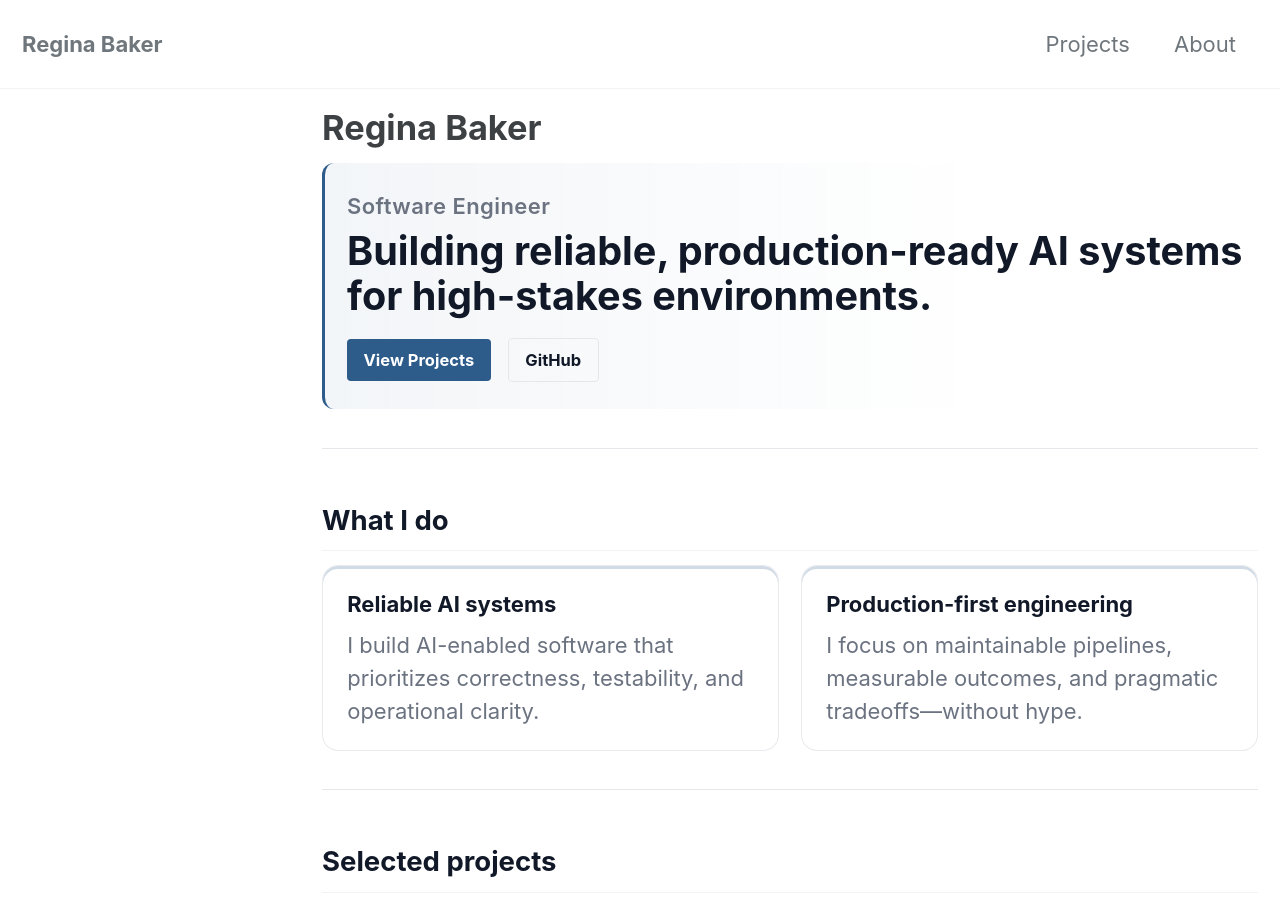
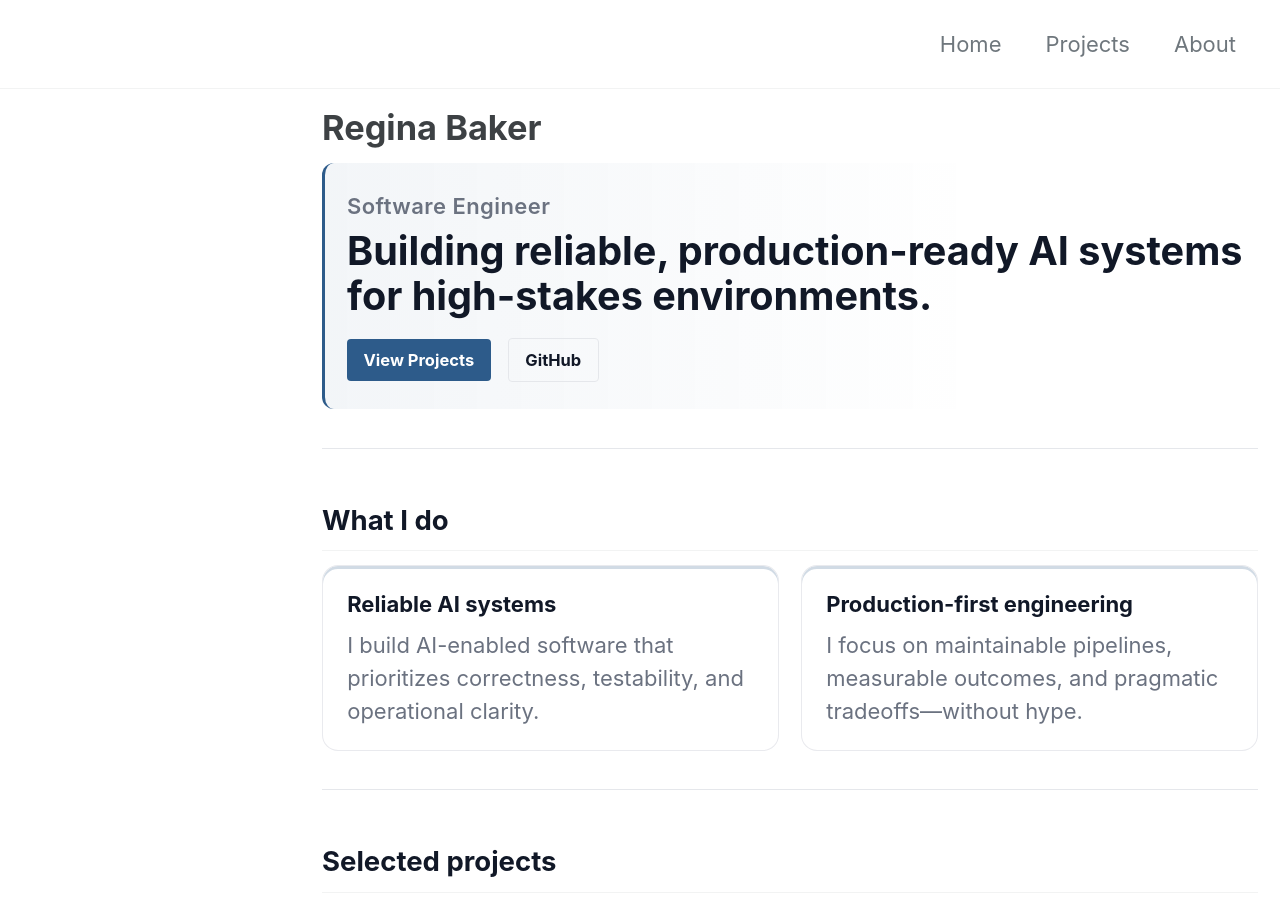
Before and after one commit to ReginaOfTech/ReginaOfTech.github.io, a Jekyll site: the page built from index.md, in a window 1280 px wide and 900 px high. Built offline with Jekyll 4.4.1, drawn with Linux system fonts in a browser that asks for light colours; cached includes are drawn as plain includes; some of the changed text lies outside the part shown.

Commit message:
Home button added

```diff
--- a/_config.yml
+++ b/_config.yml
@@ -27,7 +27,7 @@ baseurl                  : "" # the subpath of your site, e.g. "/blog"
 repository               : # GitHub username/repo-name e.g. "mmistakes/minimal-mistakes"
 teaser                   : # path of fallback teaser image, e.g. "/assets/images/500x300.png"
 logo                     : # path of logo image to display in the masthead, e.g. "/assets/images/88x88.png"
-masthead_title           : # overrides the website title displayed in the masthead, use " " for no title
+masthead_title           : " " # overrides the website title displayed in the masthead, use " " for no title
 breadcrumbs              : false # true, false (default)
 words_per_minute         : 200
 enable_copy_code_button  : # true, false (default)
@@ -144,7 +144,6 @@ footer:
     - label: "GitHub"
       icon: "fab fa-fw fa-github"
       url: https://github.com/reginaoftech
-  since: "2013"
 
 
 # Reading Files
@@ -221,7 +220,7 @@ timezone: # https://en.wikipedia.org/wiki/List_of_tz_database_time_zones
 plugins:
   - jekyll-sitemap
   - jekyll-gist
-  - jekyll-feed
+  #- jekyll-feed
   - jekyll-include-cache
 
 # mimic GitHub Pages with --safe
@@ -229,7 +228,7 @@ whitelist:
   - jekyll-paginate
   - jekyll-sitemap
   - jekyll-gist
-  - jekyll-feed
+  #- jekyll-feed
   - jekyll-include-cache
 
 
@@ -304,3 +303,6 @@ collections:
   projects:
     output: true
     permalink: /projects/:name/
+
+atom_feed:
+  hide: true
--- a/_data/navigation.yml
+++ b/_data/navigation.yml
@@ -1,4 +1,6 @@
 main:
+  - title: "Home"
+    url: /
   - title: "Projects"
     url: /projects/
   - title: "About"
```
